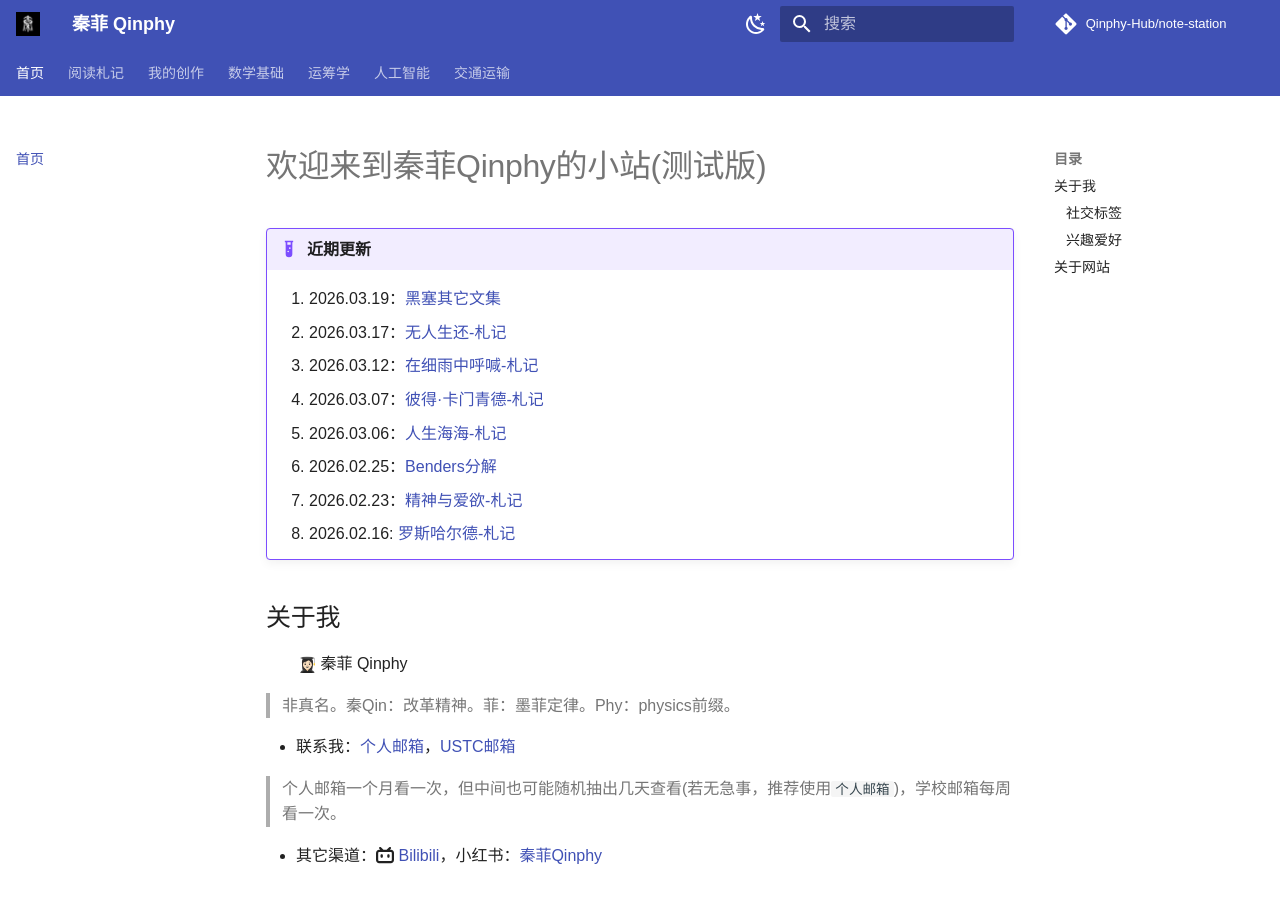
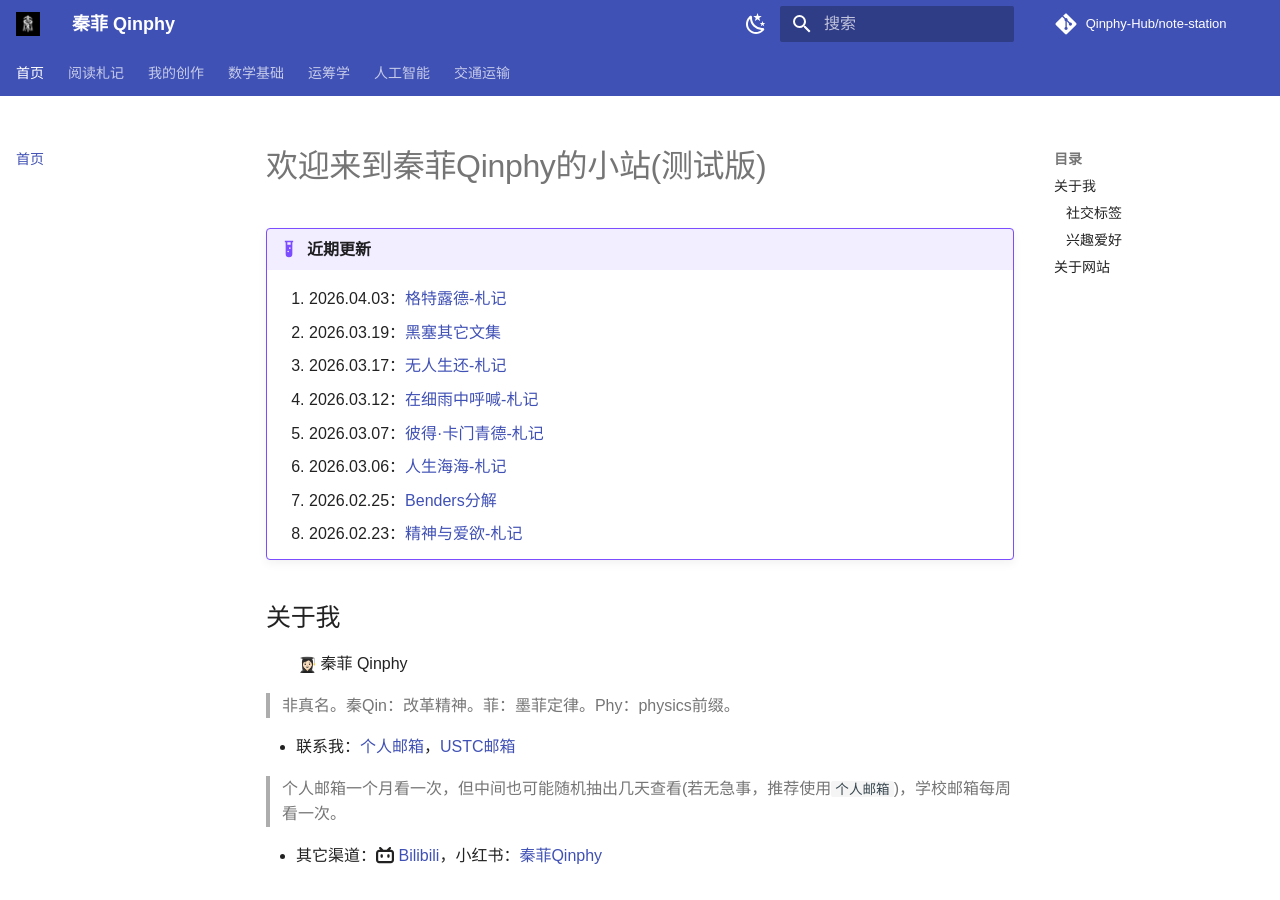
Before and after one commit to Qinphy-Hub/note-station, an MkDocs documentation site: the page built from docs/index.md, in a window 1280 px wide and 900 px high. Built offline with MkDocs 1.6.1 and Material for MkDocs 9.7.7, drawn with Linux system fonts in a browser that asks for light colours; emoji names are drawn with the system emoji font; comment, search, counter and statistics services are not loaded; a style sheet for code colours, icons or effects is not loaded.

Commit message:
update: reading - gertrud

```diff
--- a/docs/index.md
+++ b/docs/index.md
@@ -2,14 +2,14 @@
 
 !!! example "近期更新"
 
-    1. 2026.03.19：[黑塞其它文集](./Part1/Hesse/set.md)
+    1. 2026.04.03：[格特露德-札记](./Part1/Hesse/gertrud.md)
+    2. 2026.03.19：[黑塞其它文集](./Part1/Hesse/set.md)
     2. 2026.03.17：[无人生还-札记](./Part1/nooneservive.md)
     1. 2026.03.12：[在细雨中呼喊-札记](./Part1/callinrain.md)
     2. 2026.03.07：[彼得·卡门青德-札记](./Part1/Hesse/peter.md)
     2. 2026.03.06：[人生海海-札记](./Part1/lifesea.md)
     2. 2026.02.25：[Benders分解](./Part4/Decomposition/section2.md)
     2. 2026.02.23：[精神与爱欲-札记](./Part1/Hesse/goldmund.md)
-    3. 2026.02.16: [罗斯哈尔德-札记](./Part1/Hesse/roshalde.md)
 
 ## 关于我
 
```
Also changed, not shown: docs/Part1/Hesse/gertrud.md (added, +7 -0 lines), docs/Part1/Hesse/index.md (+1 -0 lines), docs/Part1/index.md (+1 -0 lines).
